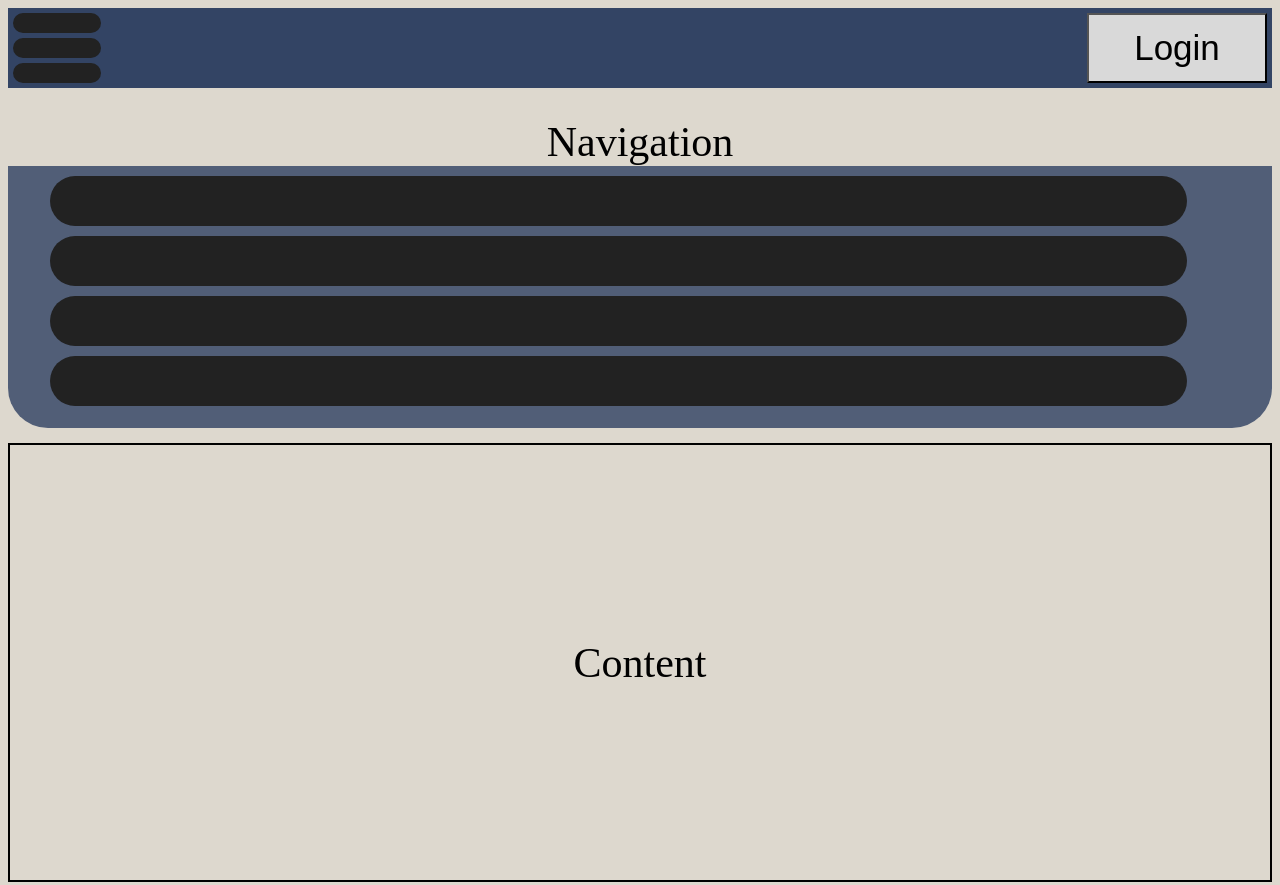
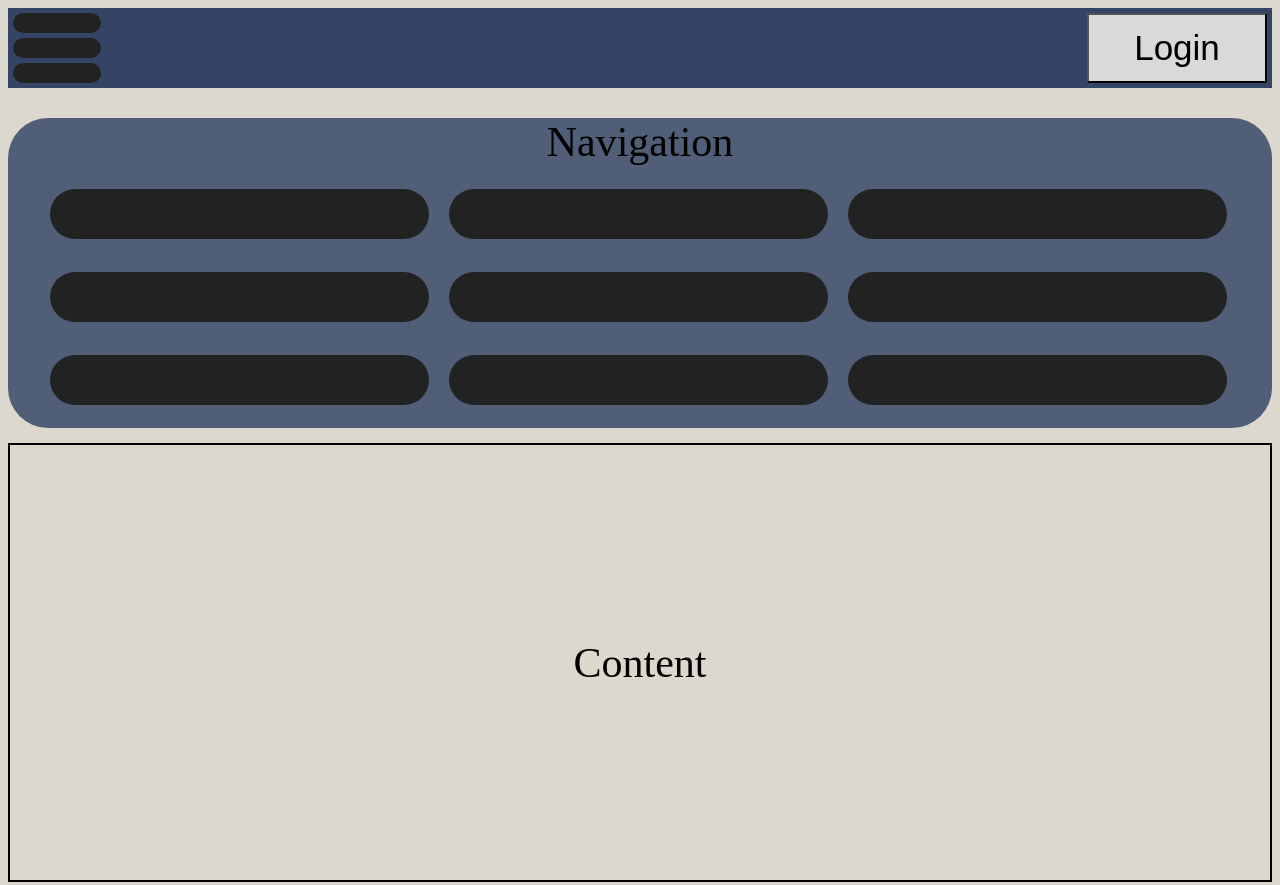
Before and after one commit to EdlisSkolni/WA-project, a plain HTML site: page main page/mainpage.html in a window 1280 px wide. Shown: the top 885 px of the page. Drawn offline with Linux system fonts and the light colour scheme.

Commit message:
Update styly - tablet.css

```diff
--- a/main page/styly.css
+++ b/main page/styly.css
@@ -18,7 +18,7 @@
 }
 .content{
     width: calc((100%)-4px);
-    height: calc(60vw);
+    height: calc(53vw);
     max-height: 435px;
     border-width: 2px;
     border-style: solid;
@@ -47,10 +47,40 @@
     position: relative;
     background-color: #222222;
     border-radius: 40px;
-    height: 50px;
+    height: calc(12%);
+    max-height: 50px;
     width: calc(90%);
     left: 2.5%;
+    margin: calc(2%);
+}
+.navigationClick0{
+    position: relative;
+    background-color: #222222;
+    border-radius: 40px;
+    height: 0px;
+    width: 0px;
+    left: 2.5%;
     margin: 10px;
+}
+#nav{
+    background-color: rgba(0, 0, 0, 0);
+    width: calc(100%);
+}
+@media only screen and (min-width: 665px) {
+    .navigation{
+        display: flex;
+        flex-wrap: wrap;
+    }
+    .navigationClick{
+        height: 50px;
+        width: calc(30%);
+        margin: 10px;
+    }
+    .navigationClick0{
+        height: 50px;
+        width: calc(30%);
+        margin: 10px;
+    }
 }
 .login{
     font-size: 35px;
```
